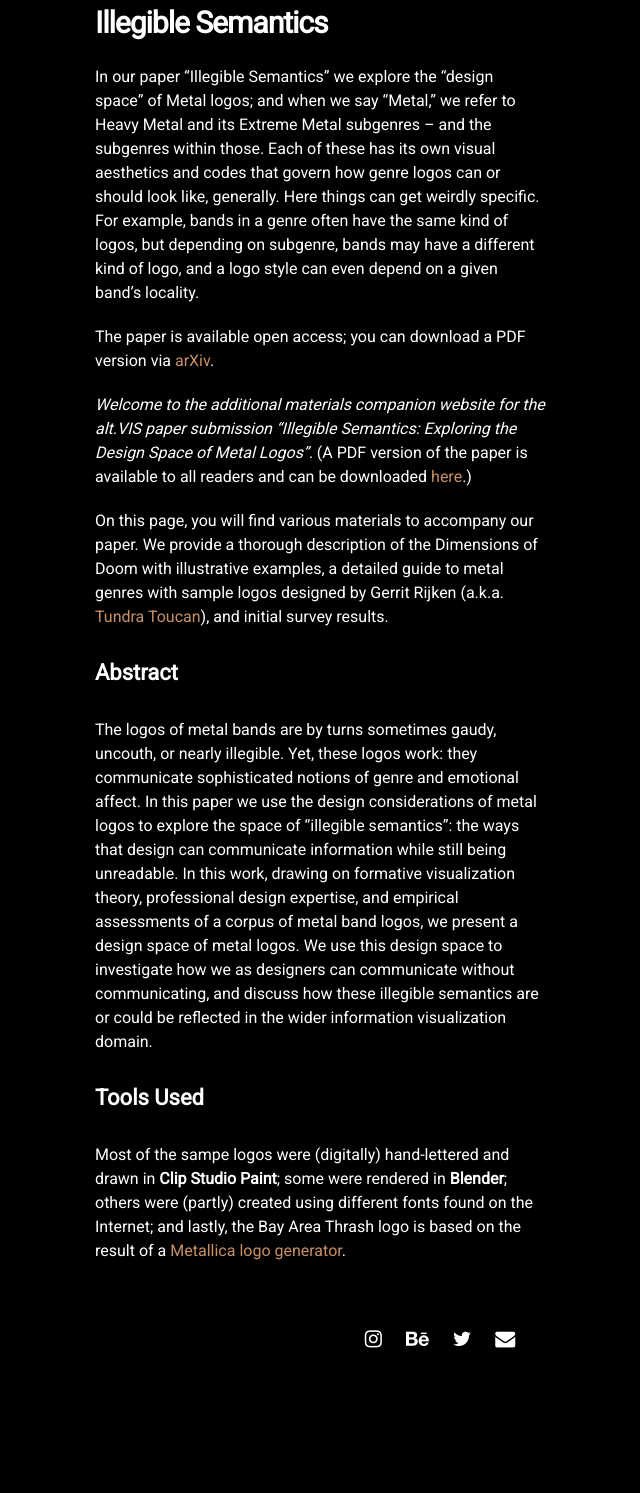
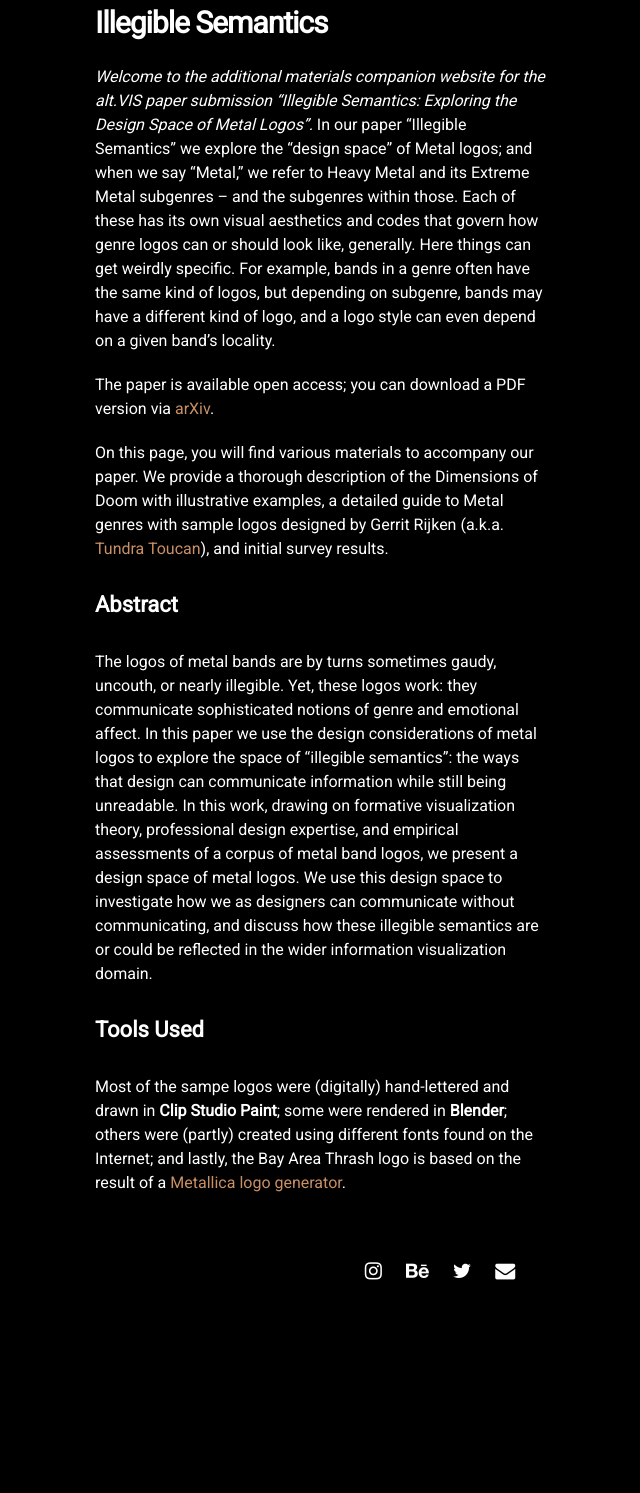
Before and after one commit to Noeska/illegiblesemantics, a Jekyll site: the page built from pages/about.md, in a window 1280 px wide. Shown: the part 447-1940 px from the top of the page, without its empty margins (200-840 px from the left). Built offline with Jekyll 4.4.1, drawn with Linux system fonts in a browser that asks for light colours; nearby versions of some CDN libraries; after the commit the page ends 1872 px from its top, so only the background shows below that.

Commit message:
Update about.md

```diff
--- a/pages/about.md
+++ b/pages/about.md
@@ -7,14 +7,12 @@ permalink: /home
 <img width=400 src="\illegiblesemantics\assets\img\members\illegiblesemantics.jpg"/>
 
 # Illegible Semantics
-
+*Welcome to the additional materials companion website for the alt.VIS paper submission "Illegible Semantics: Exploring the Design Space of Metal Logos".*
 In our paper "Illegible Semantics" we explore the "design space" of Metal logos; and when we say "Metal," we refer to Heavy Metal and its Extreme Metal subgenres -- and the subgenres within those. Each of these has its own visual aesthetics and codes that govern how genre logos can or should look like, generally. Here things can get weirdly specific. For example, bands in a genre often have the same kind of logos, but depending on subgenre, bands may have a different kind of logo, and a logo style can even depend on a given band's locality.
 
 The paper is available open access; you can download a PDF version via <a href="https://arxiv.org/pdf/2109.01688" target="_blank" rel="noopener"><span>arXiv</span></a>.
 
-*Welcome to the additional materials companion website for the alt.VIS paper submission "Illegible Semantics: Exploring the Design Space of Metal Logos".* (A PDF version of the paper is available to all readers and can be downloaded <a href="https://arxiv.org/pdf/2109.01688" target="_blank" rel="noopener"><span>here</span></a>.)
-
-On this page, you will find various materials to accompany our paper. We provide a thorough description of the Dimensions of Doom with illustrative examples, a detailed guide to metal genres with sample logos designed by Gerrit Rijken (a.k.a. <a href="http://www.tundratoucan.com/" target="_blank" rel="noopener"><span>Tundra Toucan</span></a>), and initial survey results.
+On this page, you will find various materials to accompany our paper. We provide a thorough description of the Dimensions of Doom with illustrative examples, a detailed guide to Metal genres with sample logos designed by Gerrit Rijken (a.k.a. <a href="http://www.tundratoucan.com/" target="_blank" rel="noopener"><span>Tundra Toucan</span></a>), and initial survey results.
 
 <!--
 #### Authors
```
